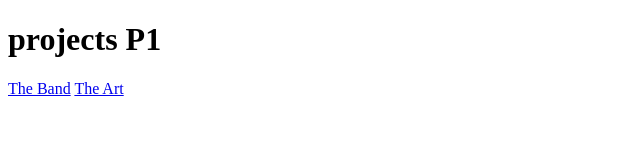
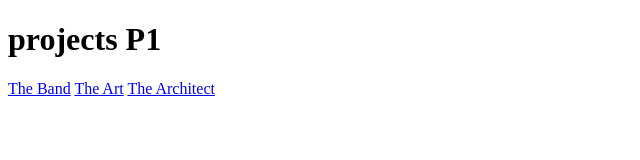
Before and after one commit to weedlorid/weed_learning_projects_P1, a plain HTML site: page index.html in a window 1280 px wide. Shown: the whole page, without its empty margins (0-640 px from the left). Drawn offline with Linux system fonts and the light colour scheme.

Commit message:
add link architect to index.html

```diff
--- a/index.html
+++ b/index.html
@@ -9,5 +9,6 @@
     <h1>projects P1</h1>
     <a href="band/html/index.html">The Band</a>
     <a href="art/html/index.html">The Art</a>
+    <a href="architect/html/index.html">The Architect</a>
 </body>
 </html>
```
